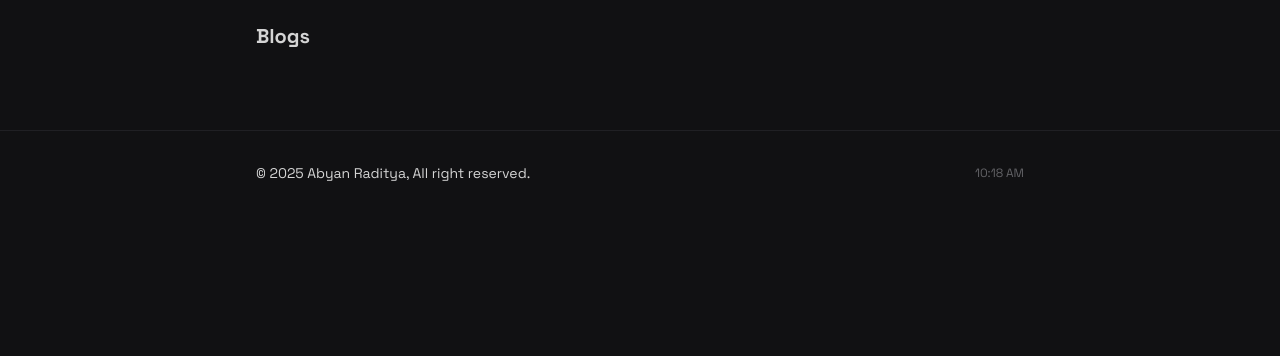
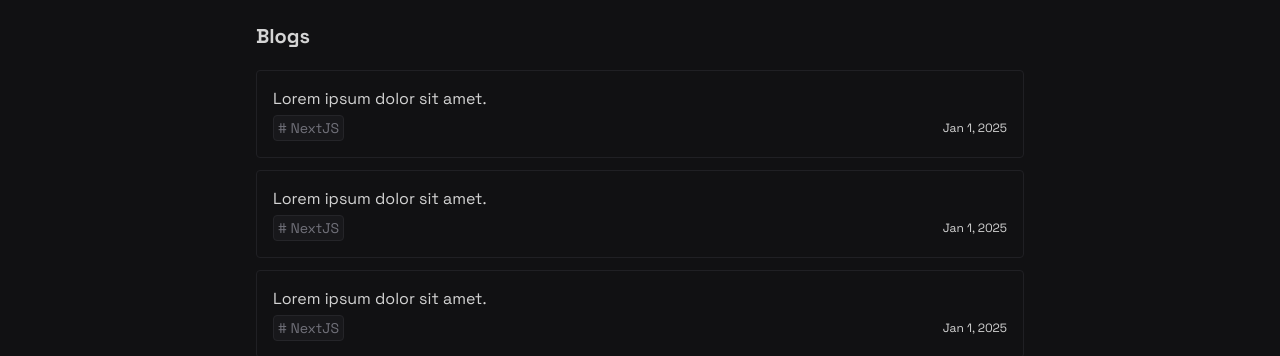
Before and after one commit to byanrkh/site, a Next.js app: page / in a window 1280 px wide. Shown: the part 449-805 px from the top of the page. Built offline with nearby package versions, Linux system fonts and the light colour scheme.

Commit message:
feat: add blog section with card components

```diff
--- a/app/(root)/(home)/page.tsx
+++ b/app/(root)/(home)/page.tsx
@@ -2,6 +2,7 @@ import Divider from "@/components/Layout/Divider";
 import Title from "@/components/Layout/Title";
 import { Mono } from "@/libs/font";
 import Image from "next/image";
+import Link from "next/link";
 import React from "react";
 import GitHubCalendar from "react-github-calendar";
 
@@ -65,6 +66,35 @@ export default function page() {
       <Divider />
       <section>
         <Title>Blogs</Title>
+        <div className="grid grid-cols-1 gap-3">
+          <Link href={"/"} className="border border-[#202024] p-4 rounded">
+            <h1>Lorem ipsum dolor sit amet.</h1>
+            <div className="mt-1 flex justify-between items-center">
+              <div className="text-sm bg-[#18181b] border border-[#252529] rounded px-1 py-0.5 text-zinc-500">
+                # NextJS
+              </div>
+              <p className="text-xs">Jan 1, 2025</p>
+            </div>
+          </Link>
+          <Link href={"/"} className="border border-[#202024] p-4 rounded">
+            <h1>Lorem ipsum dolor sit amet.</h1>
+            <div className="mt-1 flex justify-between items-center">
+              <div className="text-sm bg-[#18181b] border border-[#252529] rounded px-1 py-0.5 text-zinc-500">
+                # NextJS
+              </div>
+              <p className="text-xs">Jan 1, 2025</p>
+            </div>
+          </Link>
+          <Link href={"/"} className="border border-[#202024] p-4 rounded">
+            <h1>Lorem ipsum dolor sit amet.</h1>
+            <div className="mt-1 flex justify-between items-center">
+              <div className="text-sm bg-[#18181b] border border-[#252529] rounded px-1 py-0.5 text-zinc-500">
+                # NextJS
+              </div>
+              <p className="text-xs">Jan 1, 2025</p>
+            </div>
+          </Link>
+        </div>
       </section>
     </>
   );
--- a/components/Layout/Title.tsx
+++ b/components/Layout/Title.tsx
@@ -2,7 +2,7 @@ import React, { ReactNode } from "react";
 
 export default function Title({ children }: { children: ReactNode }) {
   return (
-    <h1 className="text-xl font-bold relative flex group cursor-pointer">
+    <h1 className="text-xl font-bold relative flex group cursor-pointer mb-5">
       {children}
       <span className="absolute -left-5 top-0 hidden group-hover:block">#</span>
     </h1>
```
